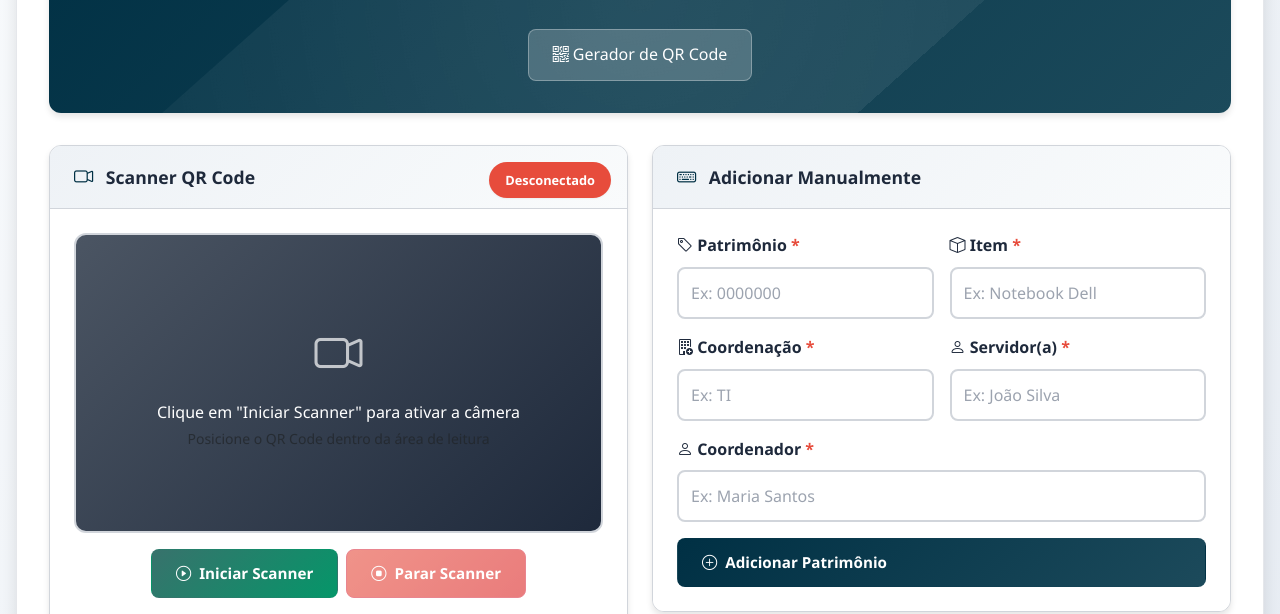
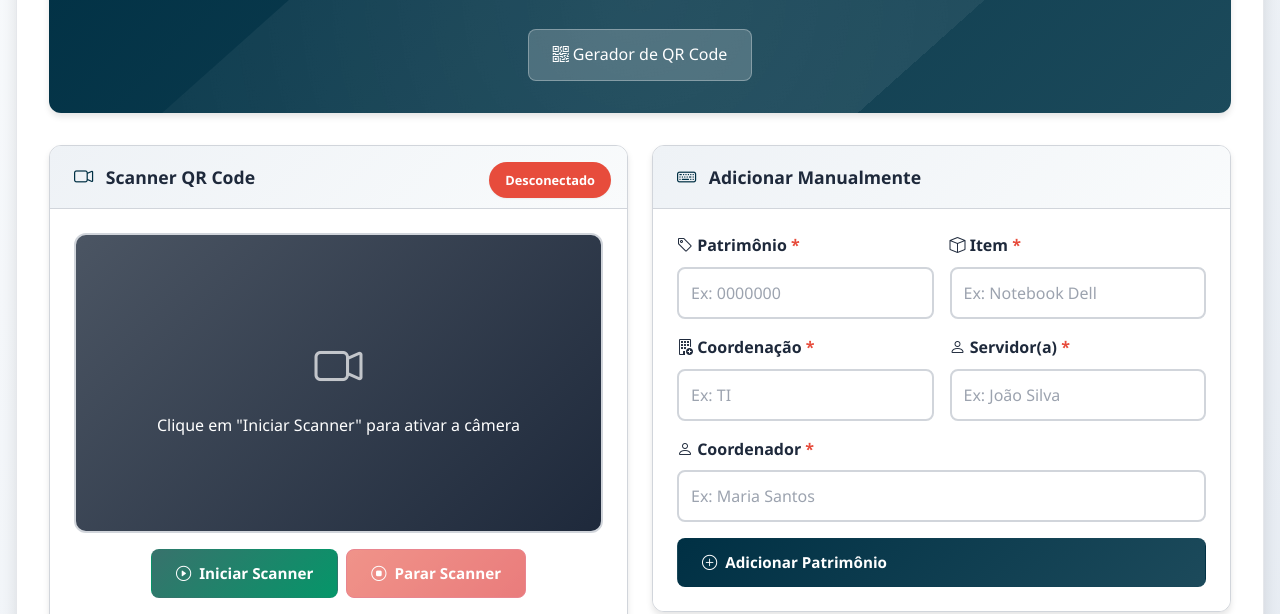
Before and after one commit to ivaltovianac/leitor-qr-code-patrimonios, a plain HTML site: page index.html in a window 1280 px wide. Shown: the part 168-782 px from the top of the page. Drawn offline with nearby package versions, Linux system fonts and the light colour scheme.

Commit message:
remoção de texto da área da câmera

```diff
--- a/index.html
+++ b/index.html
@@ -7,8 +7,7 @@
     <title>Sistema Leitor QR Code Patrimônio</title>
 
     <!-- Meta tags para SEO e PWA -->
-    <meta name="description"
-        content="Sistema para leitura de QR Codes patrimoniais com exportação para Excel e PDF">
+    <meta name="description" content="Sistema para leitura de QR Codes patrimoniais com exportação para Excel e PDF">
     <meta name="keywords" content="QR Code, Patrimônio, Scanner, Leitor, Gestão">
     <meta name="author" content="Sistema Patrimônio">
 
@@ -70,7 +69,6 @@
                             <div class="text-center text-white p-4">
                                 <i class="bi bi-camera-video" style="font-size: 3rem; opacity: 0.7;"></i>
                                 <p class="mt-2 mb-0">Clique em "Iniciar Scanner" para ativar a câmera</p>
-                                <small class="text-muted">Posicione o QR Code dentro da área de leitura</small>
                             </div>
                         </div>
 
```
